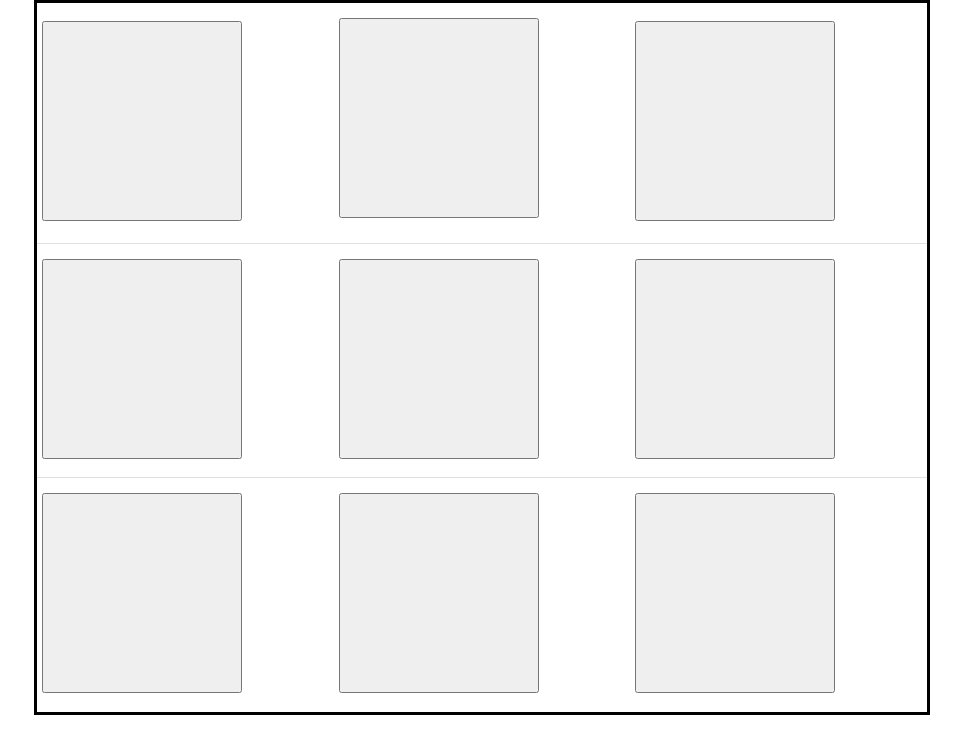
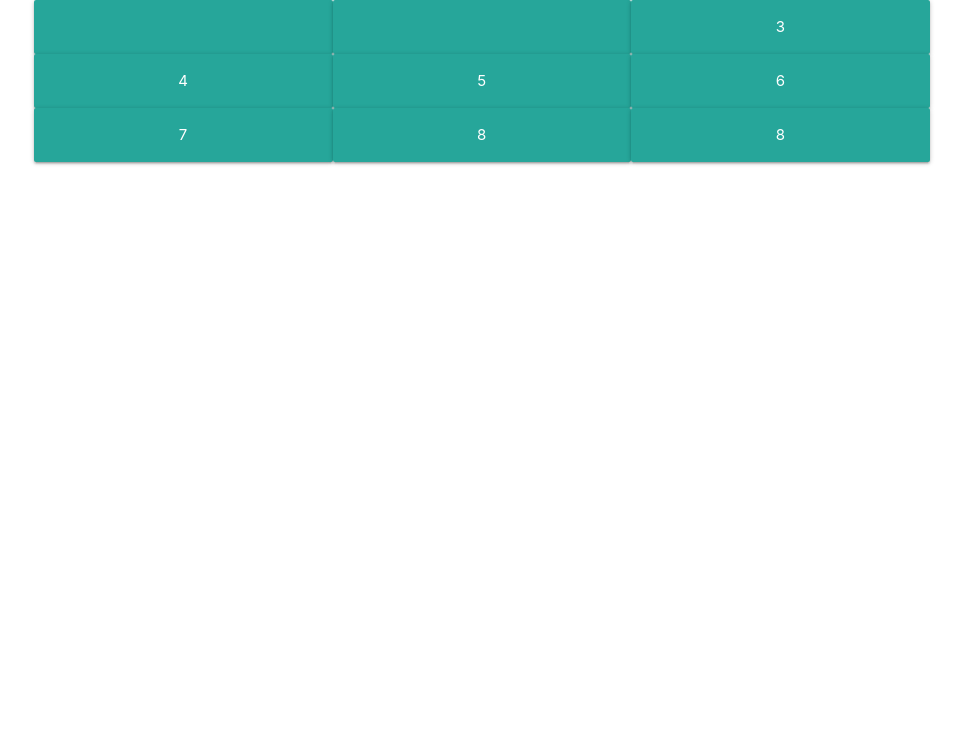
Before and after one commit to necoline/memoryMatch, a plain HTML site: page index.html in a window 1280 px wide. Shown: the whole page, without its empty margins (158-1121 px from the left). Drawn offline with nearby package versions, Linux system fonts and the light colour scheme.

Commit message:
new beginnings

```diff
--- a/css/main.css
+++ b/css/main.css
@@ -12,5 +12,10 @@ tbody {
 }
 
 #pic1 {
-  display: none;
+	/*background-image: url("../img1.jpeg");*/
+	background-size: 50em;
 }
+
+#show {
+	visibility: hidden;
+}
--- a/index.html
+++ b/index.html
@@ -16,17 +16,30 @@
 </meta>
 <body>
   <div class="container">
+  <div class="row">
+      <div onclick="firstbutton()" class="col s4 waves-effect waves-light btn-large"></div>
+      <div class="col s4 waves-effect waves-light btn-large"></div>
+      <div class="col s4 waves-effect waves-light btn-large">3</div>
+      <div class="col s4 waves-effect waves-light btn-large">4</div>
+      <div class="col s4 waves-effect waves-light btn-large">5</div>
+      <div class="col s4 waves-effect waves-light btn-large">6</div>
+      <div class="col s4 waves-effect waves-light btn-large">7</div>
+      <div class="col s4 waves-effect waves-light btn-large">8</div>
+      <div class="col s4 waves-effect waves-light btn-large">8</div>
+    </div>
+  </div>
+<!--   <div class="container">
     <div class="row">
       <table class="responsive-table center">
        <tbody>
          <tr>
            <td>
               <div>
-                <button>
-                  <img onClick="flip()" id="pic1" src="img1.jpeg" style="visibility: hidden"/>
+                <button onclick="flip(this)" id="pic1">
+                  <span id="show" img="url(img1.jpeg)"></span>
                 </button>
-              </div>
-           </td>
+              </div> -->
+           <!-- </td>
            <td>
              <div>
                <button>
@@ -85,7 +98,7 @@
                <button>
                  <img onClick="flip()" id="pic9" src="img1.jpeg" style="display: none;"/>
                </button>
-             </div>
+             </div> -->
            </td>
          </tr>
        </div>
--- a/js/main.js
+++ b/js/main.js
@@ -7,6 +7,7 @@
   //clears history
   // randomizes imgs
 
-function flip() {
-document.getElementById('pic1').style.visibility=visible;
+function firstbutton() {
+	document.getElementById("pic1").innerHTML = 1;
+
 }
```
